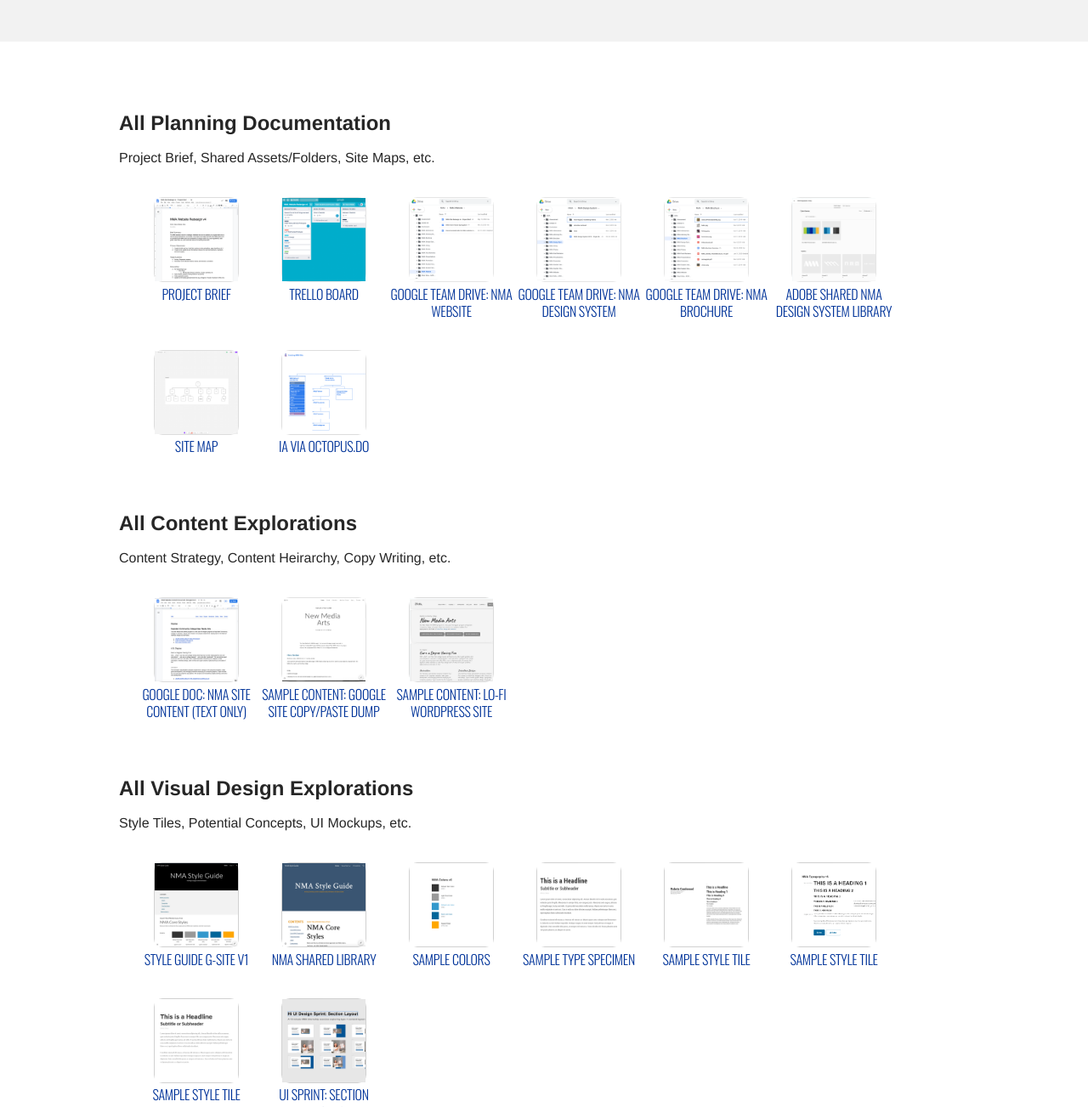
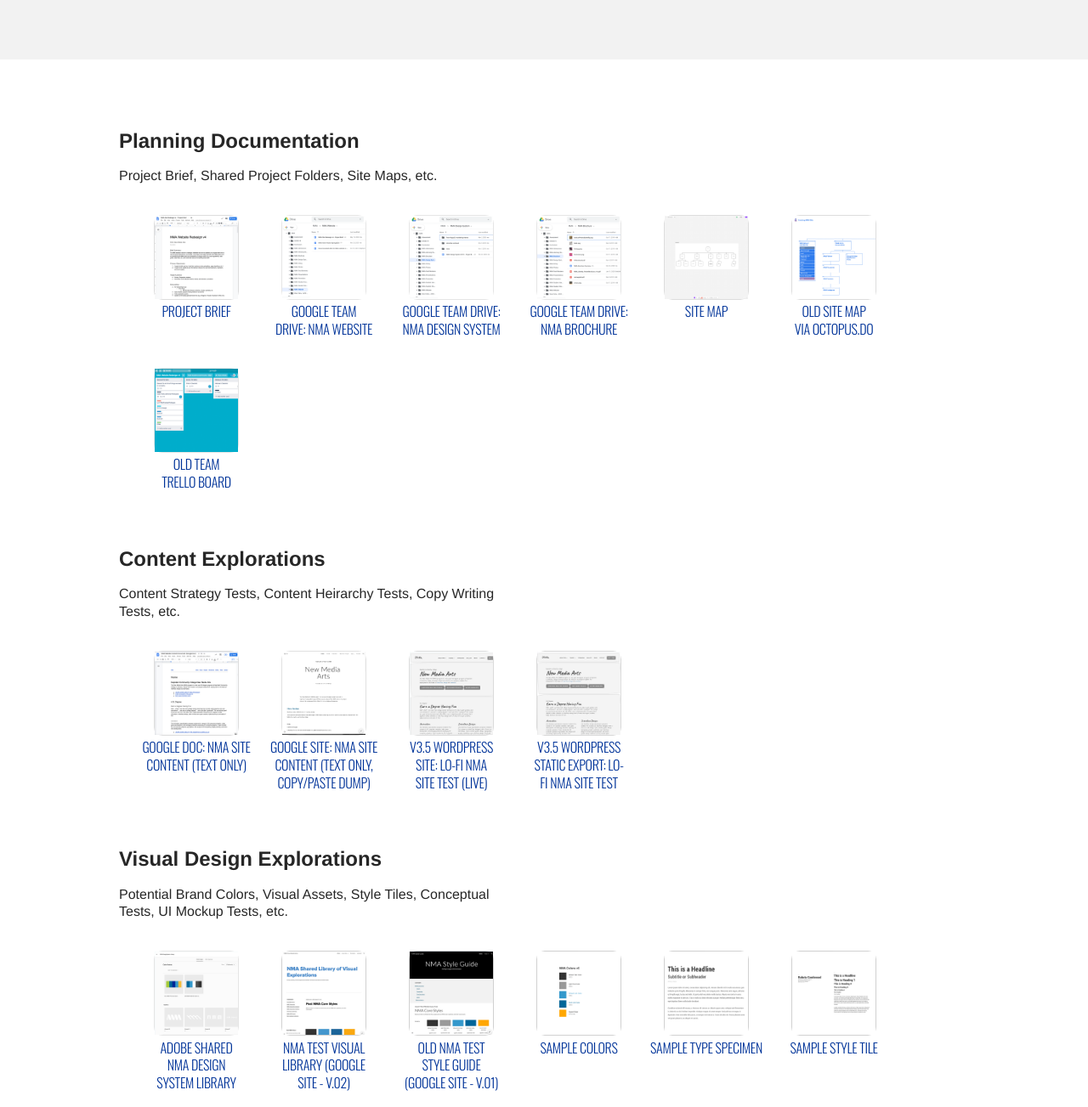
Before and after one commit to newmediaarts/site-redesign, a plain HTML site: page index.html in a window 1280 px wide. Shown: the part 680-1983 px from the top of the page at 85% size. Drawn offline with nearby package versions, Linux system fonts and the light colour scheme.

Commit message:
updated some of the content

```diff
--- a/css/style.css
+++ b/css/style.css
@@ -183,3 +183,11 @@ p {max-width: 30em; }
     max-width: 1000px;
     margin: 0 auto;
 }
+
+/* fix long wrapping url lines of text */
+.side-by-side a {
+    display: block;
+    word-wrap: break-word;
+    padding: 0 .5em;
+    text-wrap: balance;
+}
--- a/index.html
+++ b/index.html
@@ -54,31 +54,15 @@
                             <div class="thumb-image-container google-doc">
                                 <img src="img/th-googledoc-nmasite-contentdoc.gif" alt="Google Doc - NMA Content Doc" />
                             </div>
-                            Content Doc
+                            V4 Content Doc (text only)
                         </a>
                     </li>
                     <li>
-                        <a href="https://newmediaarts.github.io/nma-v4-lofi-static-wp">
-                            <div class=" thumb-image-container xd">
-                                <img src="img/th-wpsite-kccnmasite-lofi.gif" alt="nma v4 lofi" />
+                        <a href="https://sites.google.com/hawaii.edu/nma-v4-content/">
+                            <div class="thumb-image-container wireframe">
+                                <img src="img/th-sample-content-googlesite.gif" alt="Wireframe" />
                             </div>
-                            Lo-Fi Prototype
-                        </a>
-                    </li>
-                    <li>
-                        <a href="https://sites.google.com/hawaii.edu/nmalibrary/home">
-                            <div class="thumb-image-container styletile">
-                                <img src="img/th-nmastyleguide-googlesite-v2.jpg" alt="NMA Shared Library" />
-                            </div>
-                            NMA Library
-                        </a>
-                    </li>
-                    <li>
-                        <a href="https://mxa.rnu.mybluehost.me/kccnma/">
-                            <div class="thumb-image-container xd">
-                                <img src="img/th-wpsite-kccnmasite.gif" alt="nma v4 hifi" />
-                            </div>
-                            Hi-Fi Prototype
+                            v4 Content Google Site (text only)
                         </a>
                     </li>
                 </ol>
@@ -87,8 +71,8 @@
 
 
         <section class="project-items" id="plans">
-            <h2>All Planning Documentation</h2>
-            <p>Project Brief, Shared Assets/Folders, Site Maps, etc.</p>
+            <h2>Planning Documentation</h2>
+            <p>Project Brief, Shared Project Folders, Site Maps, etc.</p>
             <ol class="side-by-side">
                 <li>
                     <a
@@ -97,14 +81,6 @@
                             <img src="img/th-nma-projectbrief.gif" alt="Project Brief" />
                         </div>
                         Project Brief
-                    </a>
-                </li>
-                <li>
-                    <a href="https://trello.com/b/wWEf8jr3/nma-website-redesign-v4">
-                        <div class="thumb-image-container">
-                            <img src="img/th-trello.gif" alt="Trello Board" />
-                        </div>
-                        Trello Board
                     </a>
                 </li>
                 <li>
@@ -132,14 +108,6 @@
                     </a>
                 </li>
                 <li>
-                    <a href="https://assets.adobe.com/libraries/urn:aaid:sc:us:69fe8f54-f683-4812-97fd-f29936c14964">
-                        <div class="thumb-image-container">
-                            <img src="img/th-adobe-nmadesignsystemlibrary.gif" alt="Adobe Shared Library" />
-                        </div>
-                        Adobe Shared NMA Design System Library
-                    </a>
-                </li>
-                <li>
                     <a
                         href="https://www.figma.com/board/OTWIjThqbBkRFvlVE5MxdT/NMA-Site-Map--v4-?node-id=0-1&t=r07UKPzLzge1ccEQ-1">
                         <div class="thumb-image-container sitemap">
@@ -153,7 +121,15 @@
                         <div class="thumb-image-container sitemap">
                             <img src="img/th-octopus-sitemaps.gif" alt="Site Map" />
                         </div>
-                        IA via Octopus.do
+                        Old Site Map via Octopus.do
+                    </a>
+                </li>
+                <li>
+                    <a href="https://trello.com/b/wWEf8jr3/nma-website-redesign-v4">
+                        <div class="thumb-image-container">
+                            <img src="img/th-trello.gif" alt="Trello Board" />
+                        </div>
+                        Old Team Trello Board
                     </a>
                 </li>
                 <!-- <li>
@@ -170,8 +146,8 @@
 
 
         <section class="project-items" id="content">
-            <h2>All Content Explorations</h2>
-            <p>Content Strategy, Content Heirarchy, Copy Writing, etc.</p>
+            <h2>Content Explorations</h2>
+            <p>Content Strategy Tests, Content Heirarchy Tests, Copy Writing Tests, etc.</p>
 
 
             <ol class="side-by-side">
@@ -189,7 +165,7 @@
                         <div class="thumb-image-container wireframe">
                             <img src="img/th-sample-content-googlesite.gif" alt="Wireframe" />
                         </div>
-                        Sample Content: Google Site Copy/Paste Dump
+                        Google Site: NMA Site Content (text only, Copy/Paste Dump)
                     </a>
                 </li>
                 <li>
@@ -197,32 +173,50 @@
                         <div class="thumb-image-container codetest">
                             <img src="img/th-lofi-wp-divi-nma-v4.jpg" alt="Coded Lofi WP Site" />
                         </div>
-                        Sample Content: Lo-fi Wordpress Site
+                        V3.5 Wordpress Site: Lo-fi NMA Site Test (Live)
+                    </a>
+                </li>
+
+                <li>
+                    <a href="https://newmediaarts.github.io/nma-v4-lofi-static-wp">
+                        <div class=" thumb-image-container xd">
+                            <img src="img/th-wpsite-kccnmasite-lofi.gif" alt="nma v4 lofi" />
+                        </div>
+                        V3.5 Wordpress Static Export: Lo-fi NMA Site Test
                     </a>
                 </li>
             </ol>
         </section>
 
         <section class="project-items" id="designs">
-            <h2>All Visual Design Explorations</h2>
-            <p>Style Tiles, Potential Concepts, UI Mockups, etc.</p>
+            <h2>Visual Design Explorations</h2>
+            <p>Potential Brand Colors, Visual Assets, Style Tiles, Conceptual Tests, UI Mockup Tests, etc.</p>
 
 
             <ol class="side-by-side">
+
+                <li>
+                    <a href="https://assets.adobe.com/libraries/urn:aaid:sc:us:69fe8f54-f683-4812-97fd-f29936c14964">
+                        <div class="thumb-image-container">
+                            <img src="img/th-adobe-nmadesignsystemlibrary.gif" alt="Adobe Shared Library" />
+                        </div>
+                        Adobe Shared NMA Design System Library
+                    </a>
+                </li>
+                <li>
+                    <a href="https://sites.google.com/hawaii.edu/nmalibrary/home">
+                        <div class="thumb-image-container styletile">
+                            <img src="img/th-nma-visual-library.jpg" alt="NMA Shared Library" />
+                        </div>
+                        NMA Test Visual Library (Google Site - v.02)
+                    </a>
+                </li>
                 <li>
                     <a href="https://sites.google.com/hawaii.edu/nma-style-guide/home">
                         <div class="thumb-image-container styletile">
                             <img src="img/th-nmastyleguide-googlesite.gif" alt="NMA Style Guide Google Site v2" />
                         </div>
-                        Style Guide G-Site v1
-                    </a>
-                </li>
-                <li>
-                    <a href="https://sites.google.com/hawaii.edu/nmalibrary/home">
-                        <div class="thumb-image-container styletile">
-                            <img src="img/th-nmastyleguide-googlesite-v2.jpg" alt="NMA Shared Library" />
-                        </div>
-                        NMA Shared Library
+                        OLD NMA Test Style Guide (Google Site - v.01)
                     </a>
                 </li>
                 <li>
@@ -275,8 +269,6 @@
                         UI Sprint: Section Layouts
                     </a>
                 </li>
-            </ol>
-            <ol class="side-by-side">
 
                 <li>
                     <a href="https://xd.adobe.com/view/3f44aab1-fe94-4765-46c6-6b2ecb76a59a-4975/">
@@ -320,13 +312,22 @@
                         Sample Concept Mockup: Custom Illustration Sub Pages
                     </a>
                 </li>
+
+                <li>
+                    <a href="https://mxa.rnu.mybluehost.me/kccnma/">
+                        <div class="thumb-image-container xd">
+                            <img src="img/th-wpsite-kccnmasite.gif" alt="nma v4 hifi" />
+                        </div>
+                        Hi-Fi Prototype (WP > Static Export)
+                    </a>
+                </li>
             </ol>
 
         </section>
 
         <section class="project-items" id="tests">
 
-            <h2>All UX &amp; Dev Tests</h2>
+            <h2>UX &amp; Dev Tests</h2>
             <p>Prototypes, Tech Tests, etc.</p>
 
 
@@ -400,7 +401,7 @@
                                 <div class="thumb-image-container codetest">
                                     <img src="img/th-devtest-wp-kccsite.gif" alt="Dev Test" />
                                 </div>
-                                CMS Test: KCC Wordpress Site
+                                CMS Test: KCC Wordpress Site (pw: kapiolani)
                             </a>
                         </li>
                     </ul>
@@ -427,7 +428,7 @@
                 </li>
             </ol>
 
-            <h2>All NMA Wordpress Test Sites</h2>
+            <h2>NMA Wordpress Test Sites</h2>
             <p>Fully Funtioning NMA Wordpress Sites with real content, used to do hands-on testing of different WP
                 parent themes, WP
                 plugins, and to explore different potential design patterns, content, and layouts.</p>
```
Also changed, not shown: img/th-nma-visual-library.jpg (added).
